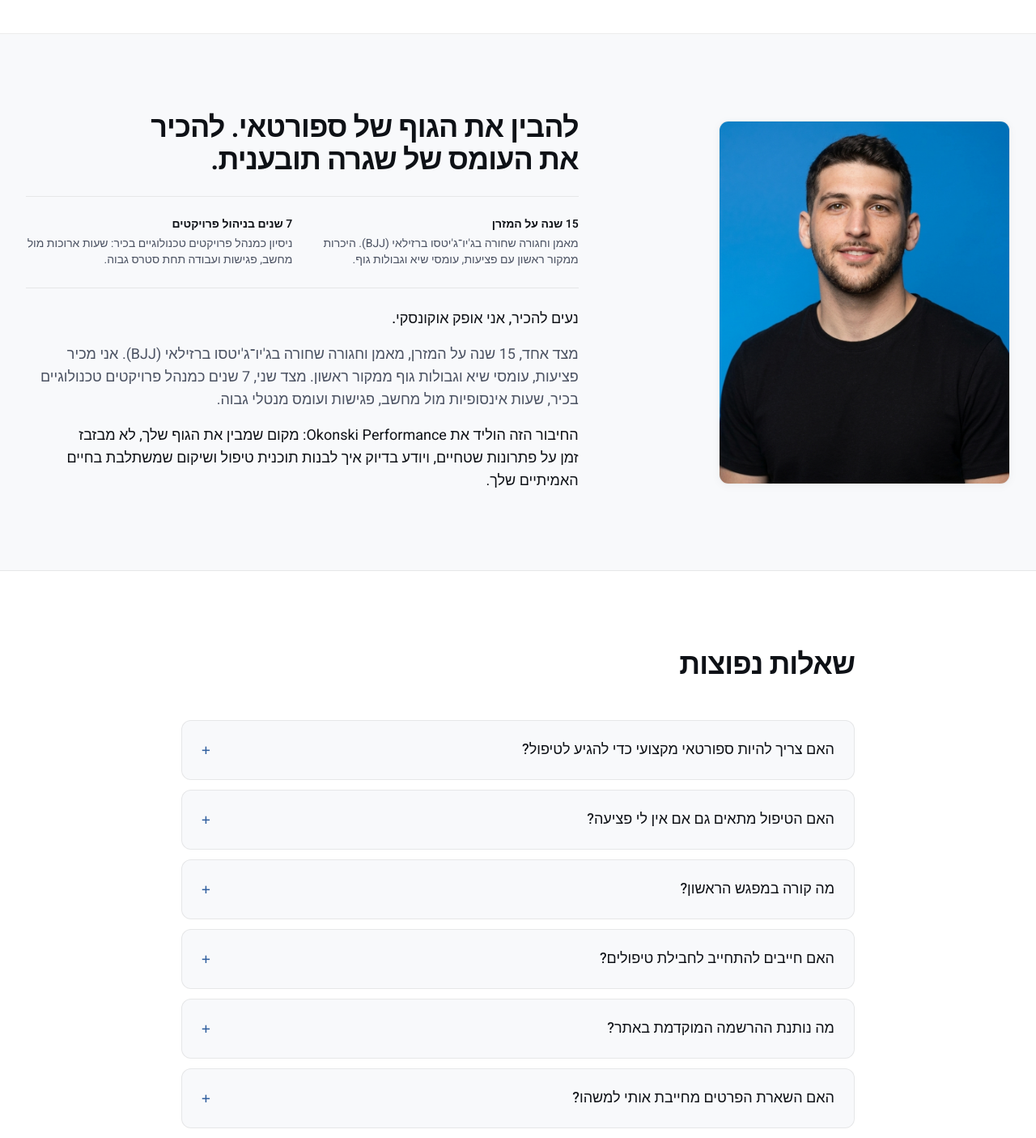
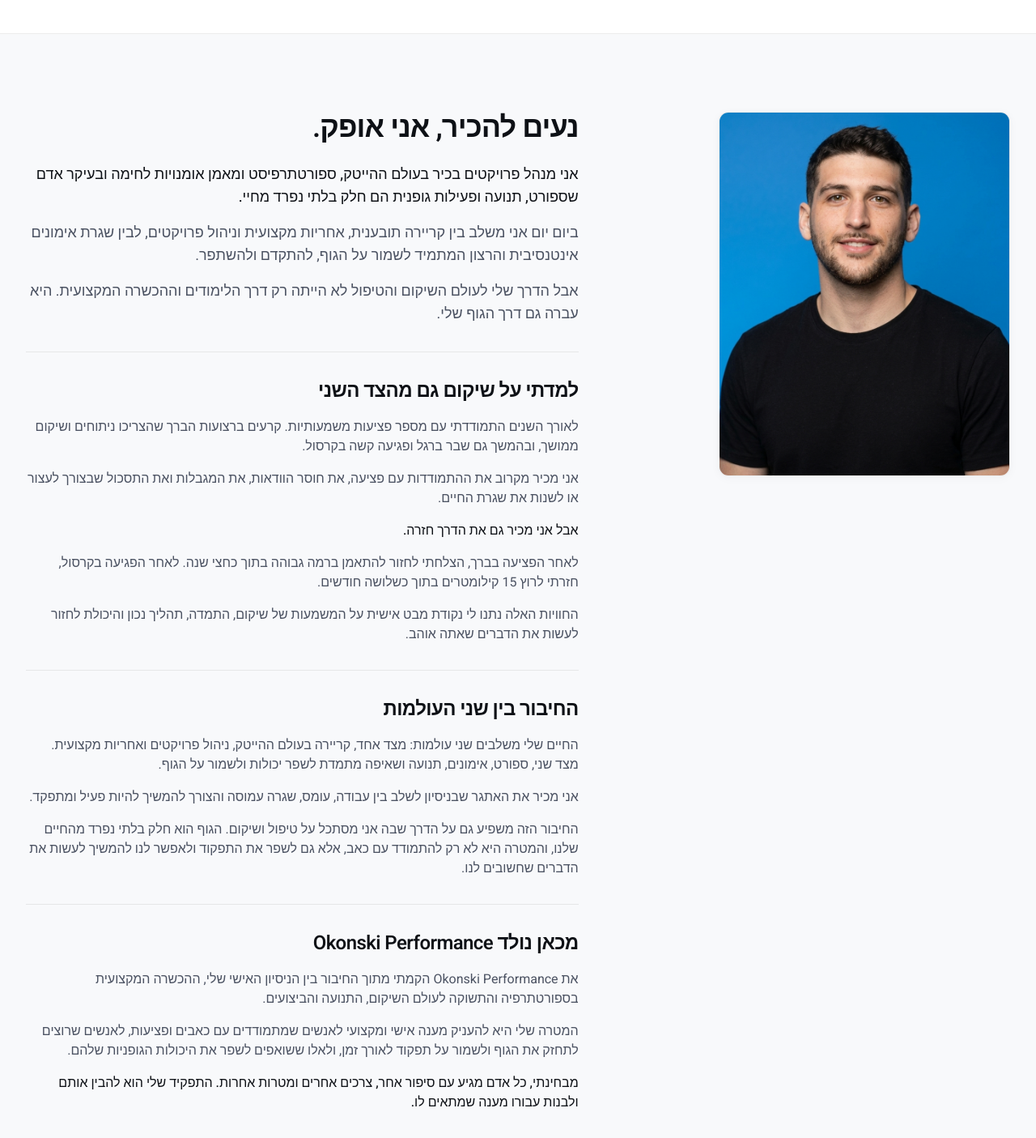
Before and after one commit to ofek-ok/okonskiperformance, a Next.js app: page / in a window 1280 px wide. Shown: the part 3300-4705 px from the top of the page at 81% size. Built offline with nearby package versions, Linux system fonts and the light colour scheme.

Commit message:
Update AboutOfek personal story and rehabilitation background

```diff
--- a/components/AboutOfek.tsx
+++ b/components/AboutOfek.tsx
@@ -8,9 +8,9 @@ export default function AboutOfek() {
       aria-labelledby="about-heading"
     >
       <div className="max-w-7xl mx-auto px-4 sm:px-8">
-        <div className="grid lg:grid-cols-12 gap-8 lg:gap-16 items-center">
-          {/* Studio Portrait — Radius 12px (rounded-xl) */}
-          <div className="lg:col-span-5 order-first">
+        <div className="grid lg:grid-cols-12 gap-8 lg:gap-16 items-start">
+          {/* Studio Portrait — Sticky on Desktop so it accompanies the story */}
+          <div className="lg:col-span-5 order-first lg:sticky lg:top-24">
             <div className="m-photo-frame relative w-full max-w-[360px] rounded-xl overflow-hidden border border-[#0E1116]/[0.08] bg-white shadow-[0_2px_12px_rgba(14,17,22,0.04)]">
               <Image
                 src="/ofek-portrait-hd.jpg"
@@ -24,44 +24,87 @@ export default function AboutOfek() {
             </div>
           </div>
 
-          {/* SECTION 5: ABOUT (מי עומד מאחורי הטיפול) */}
-          <div className="lg:col-span-7 text-right">
+          {/* SECTION 5: ABOUT (מי אני) */}
+          <div className="lg:col-span-7 text-right space-y-8">
+            <div>
               <h2
                 id="about-heading"
                 className="text-2xl sm:text-4xl font-semibold text-[#0E1116] leading-tight mb-6"
               >
-              להבין את הגוף של ספורטאי. להכיר את העומס של שגרה תובענית.
+                נעים להכיר, אני אופק.
               </h2>
 
-            {/* Two Ruled Columns */}
-            <div className="grid grid-cols-1 sm:grid-cols-2 gap-6 py-6 mb-6 border-y border-[#0E1116]/[0.08]">
-              <div>
-                <span className="text-sm font-semibold text-[#0E1116] block mb-1">15 שנה על המזרן</span>
-                <p className="text-xs sm:text-sm text-[#4B5262] leading-relaxed">
-                  מאמן וחגורה שחורה בג&apos;יו־ג&apos;יטסו ברזילאי (BJJ). היכרות ממקור ראשון עם פציעות, עומסי שיא וגבולות גוף.
+              <div className="space-y-4 text-[#4B5262] text-base sm:text-lg leading-relaxed">
+                <p className="text-[#0E1116] font-medium">
+                  אני מנהל פרויקטים בכיר בעולם ההייטק, ספורטתרפיסט ומאמן אומנויות לחימה ובעיקר אדם שספורט, תנועה ופעילות גופנית הם חלק בלתי נפרד מחיי.
                 </p>
-              </div>
-              <div>
-                <span className="text-sm font-semibold text-[#0E1116] block mb-1">7 שנים בניהול פרויקטים</span>
-                <p className="text-xs sm:text-sm text-[#4B5262] leading-relaxed">
-                  ניסיון כמנהל פרויקטים טכנולוגיים בכיר: שעות ארוכות מול מחשב, פגישות ועבודה תחת סטרס גבוה.
+                <p>
+                  ביום יום אני משלב בין קריירה תובענית, אחריות מקצועית וניהול פרויקטים, לבין שגרת אימונים אינטנסיבית והרצון המתמיד לשמור על הגוף, להתקדם ולהשתפר.
+                </p>
+                <p>
+                  אבל הדרך שלי לעולם השיקום והטיפול לא הייתה רק דרך הלימודים וההכשרה המקצועית. היא עברה גם דרך הגוף שלי.
                 </p>
               </div>
             </div>
 
-            {/* Bio Text */}
-            <div className="space-y-4 text-[#4B5262] text-base sm:text-lg leading-relaxed">
-              <p className="font-medium text-[#0E1116]">
-                נעים להכיר, אני אופק אוקונסקי.
+            {/* Chapter 1 */}
+            <div className="pt-8 border-t border-[#0E1116]/[0.08]">
+              <h3 className="text-xl sm:text-2xl font-semibold text-[#0E1116] mb-4">
+                למדתי על שיקום גם מהצד השני
+              </h3>
+              <div className="space-y-4 text-[#4B5262] text-sm sm:text-base leading-relaxed">
+                <p>
+                  לאורך השנים התמודדתי עם מספר פציעות משמעותיות. קרעים ברצועות הברך שהצריכו ניתוחים ושיקום ממושך, ובהמשך גם שבר ברגל ופגיעה קשה בקרסול.
                 </p>
+                <p>
+                  אני מכיר מקרוב את ההתמודדות עם פציעה, את חוסר הוודאות, את המגבלות ואת התסכול שבצורך לעצור או לשנות את שגרת החיים.
+                </p>
+                <p className="text-[#0E1116] font-medium">
+                  אבל אני מכיר גם את הדרך חזרה.
+                </p>
+                <p>
+                  לאחר הפציעה בברך, הצלחתי לחזור להתאמן ברמה גבוהה בתוך כחצי שנה. לאחר הפגיעה בקרסול, חזרתי לרוץ 15 קילומטרים בתוך כשלושה חודשים.
+                </p>
+                <p>
+                  החוויות האלה נתנו לי נקודת מבט אישית על המשמעות של שיקום, התמדה, תהליך נכון והיכולת לחזור לעשות את הדברים שאתה אוהב.
+                </p>
+              </div>
+            </div>
 
+            {/* Chapter 2 */}
+            <div className="pt-8 border-t border-[#0E1116]/[0.08]">
+              <h3 className="text-xl sm:text-2xl font-semibold text-[#0E1116] mb-4">
+                החיבור בין שני העולמות
+              </h3>
+              <div className="space-y-4 text-[#4B5262] text-sm sm:text-base leading-relaxed">
                 <p>
-                מצד אחד, 15 שנה על המזרן, מאמן וחגורה שחורה בג&apos;יו־ג&apos;יטסו ברזילאי (BJJ). אני מכיר פציעות, עומסי שיא וגבולות גוף ממקור ראשון. מצד שני, 7 שנים כמנהל פרויקטים טכנולוגיים בכיר, שעות אינסופיות מול מחשב, פגישות ועומס מנטלי גבוה.
+                  החיים שלי משלבים שני עולמות: מצד אחד, קריירה בעולם ההייטק, ניהול פרויקטים ואחריות מקצועית. מצד שני, ספורט, אימונים, תנועה ושאיפה מתמדת לשפר יכולות ולשמור על הגוף.
                 </p>
+                <p>
+                  אני מכיר את האתגר שבניסיון לשלב בין עבודה, עומס, שגרה עמוסה והצורך להמשיך להיות פעיל ומתפקד.
+                </p>
+                <p>
+                  החיבור הזה משפיע גם על הדרך שבה אני מסתכל על טיפול ושיקום. הגוף הוא חלק בלתי נפרד מהחיים שלנו, והמטרה היא לא רק להתמודד עם כאב, אלא גם לשפר את התפקוד ולאפשר לנו להמשיך לעשות את הדברים שחשובים לנו.
+                </p>
+              </div>
+            </div>
 
-              <p className="text-[#0E1116]">
-                החיבור הזה הוליד את Okonski Performance: מקום שמבין את הגוף שלך, לא מבזבז זמן על פתרונות שטחיים, ויודע בדיוק איך לבנות תוכנית טיפול ושיקום שמשתלבת בחיים האמיתיים שלך.
+            {/* Chapter 3 */}
+            <div className="pt-8 border-t border-[#0E1116]/[0.08]">
+              <h3 className="text-xl sm:text-2xl font-semibold text-[#0E1116] mb-4">
+                מכאן נולד Okonski Performance
+              </h3>
+              <div className="space-y-4 text-[#4B5262] text-sm sm:text-base leading-relaxed">
+                <p>
+                  את Okonski Performance הקמתי מתוך החיבור בין הניסיון האישי שלי, ההכשרה המקצועית בספורטתרפיה והתשוקה לעולם השיקום, התנועה והביצועים.
                 </p>
+                <p>
+                  המטרה שלי היא להעניק מענה אישי ומקצועי לאנשים שמתמודדים עם כאבים ופציעות, לאנשים שרוצים לתחזק את הגוף ולשמור על תפקוד לאורך זמן, ולאלו ששואפים לשפר את היכולות הגופניות שלהם.
+                </p>
+                <p className="text-[#0E1116] font-medium">
+                  מבחינתי, כל אדם מגיע עם סיפור אחר, צרכים אחרים ומטרות אחרות. התפקיד שלי הוא להבין אותם ולבנות עבורו מענה שמתאים לו.
+                </p>
+              </div>
             </div>
           </div>
         </div>
```
Lines whose indentation alone changed are shown as unchanged.
